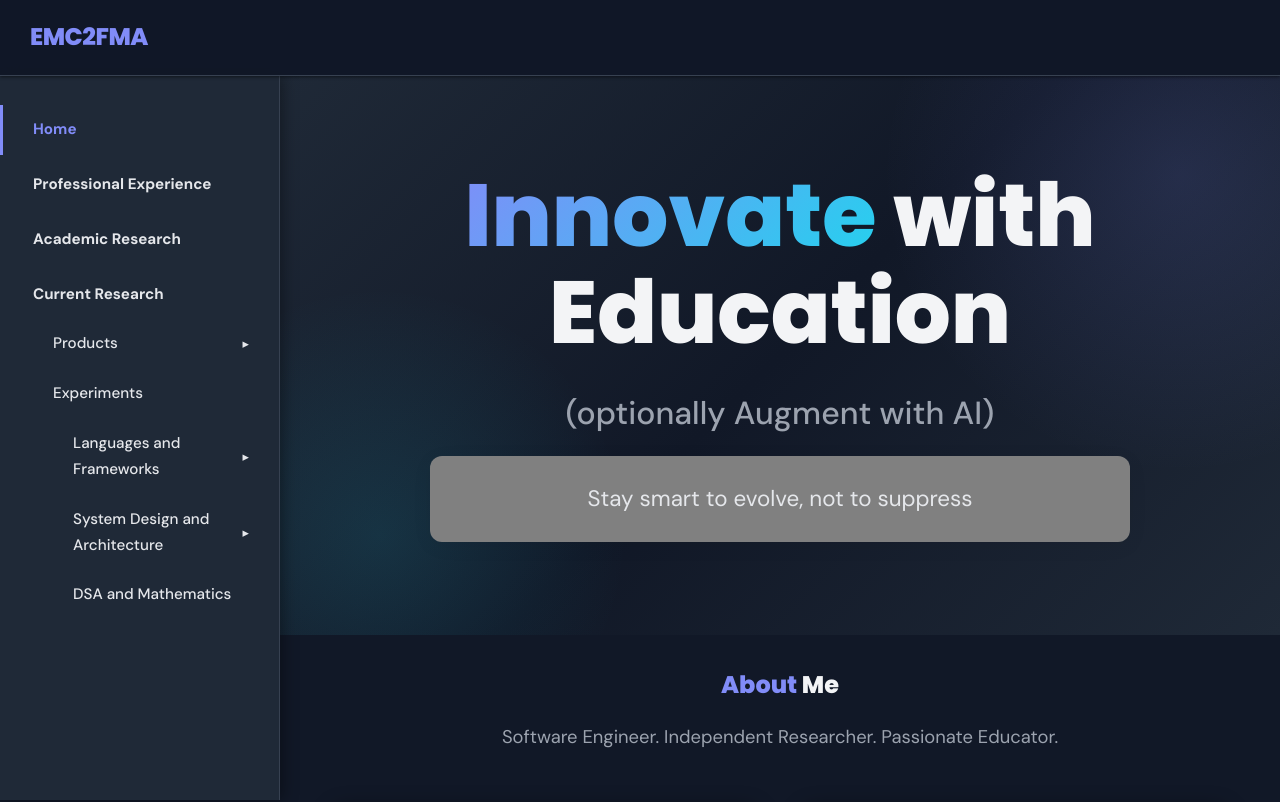
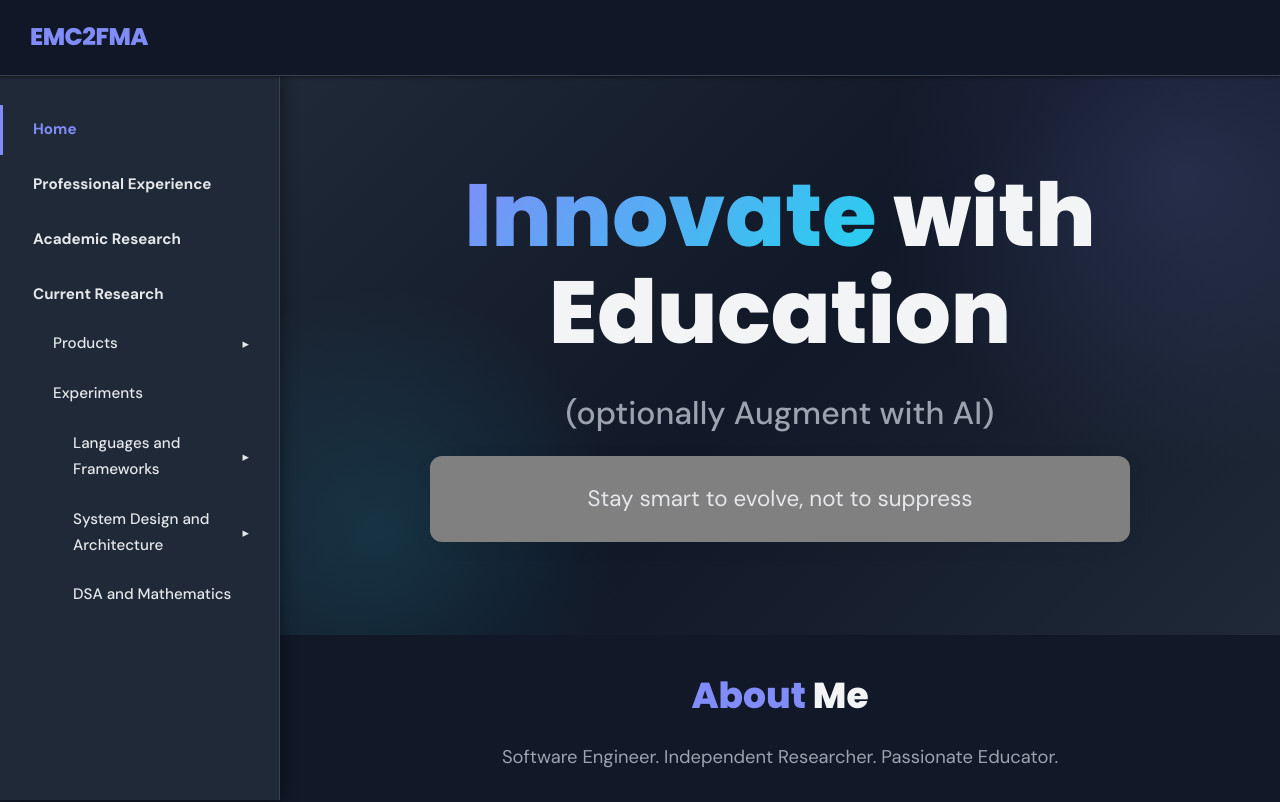
Before and after one commit to skumaran141989/emc2fma, a plain HTML site: page index.html in a window 1280 px wide. Shown: the top 802 px of the page. Drawn offline with Linux system fonts and the light colour scheme.

Commit message:
updated fomt size

```diff
--- a/index.html
+++ b/index.html
@@ -306,7 +306,7 @@
 
         .section-title {
             font-family: 'Poppins', sans-serif;
-
+            font-size: 2.25rem;
             font-weight: 800;
             color: var(--dark);
             margin-bottom: 1rem;
```
Also changed, not shown: 1 other file.
